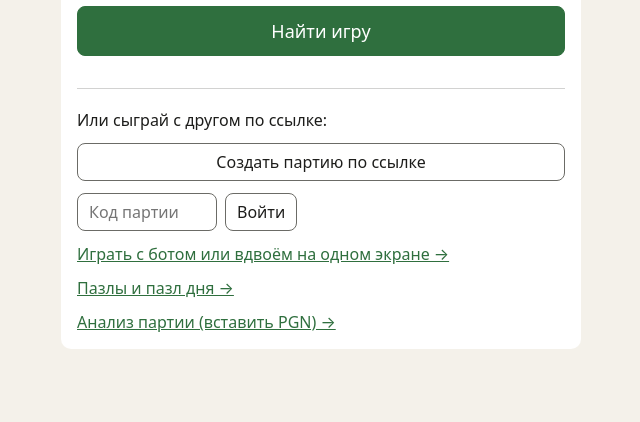
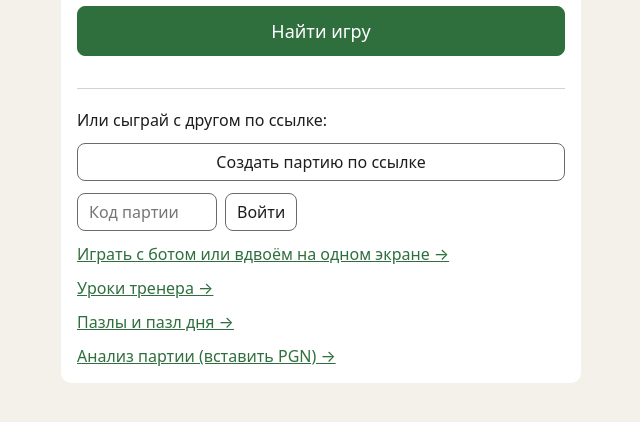
Before and after one commit to lehalepehaa77-dotcom/Chess-site, a website: page public/index.html in a window 1280 px wide. Shown: the part 66-488 px from the top of the page, without its empty margins (319-959 px from the left). Drawn offline with nearby package versions, Linux system fonts and the light colour scheme; no server answers.

Commit message:
Update index.html

```diff
--- a/public/index.html
+++ b/public/index.html
@@ -64,6 +64,7 @@ a{color:var(--accent)}
     <button id="joinBtn">Войти</button>
   </div>
   <a href="/bot.html">Играть с ботом или вдвоём на одном экране →</a>
+  <a href="/lessons.html">Уроки тренера →</a>
   <a href="/puzzles.html">Пазлы и пазл дня →</a>
   <a href="/analyze.html">Анализ партии (вставить PGN) →</a>
 </div>
```
